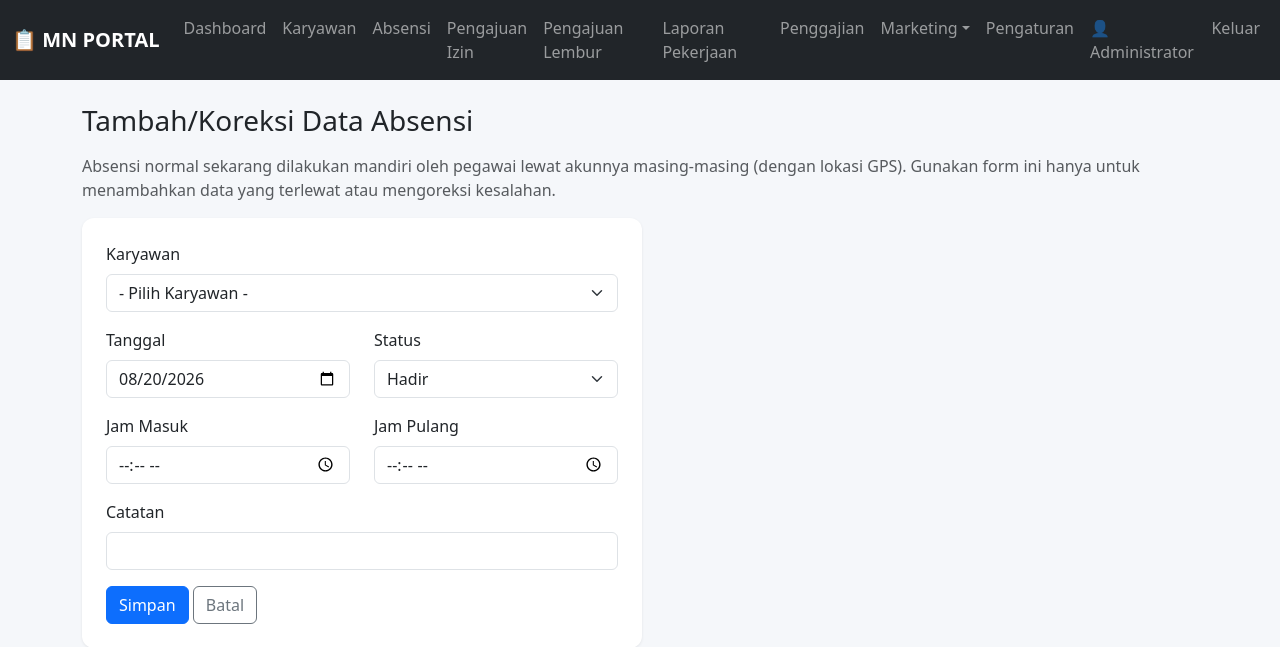
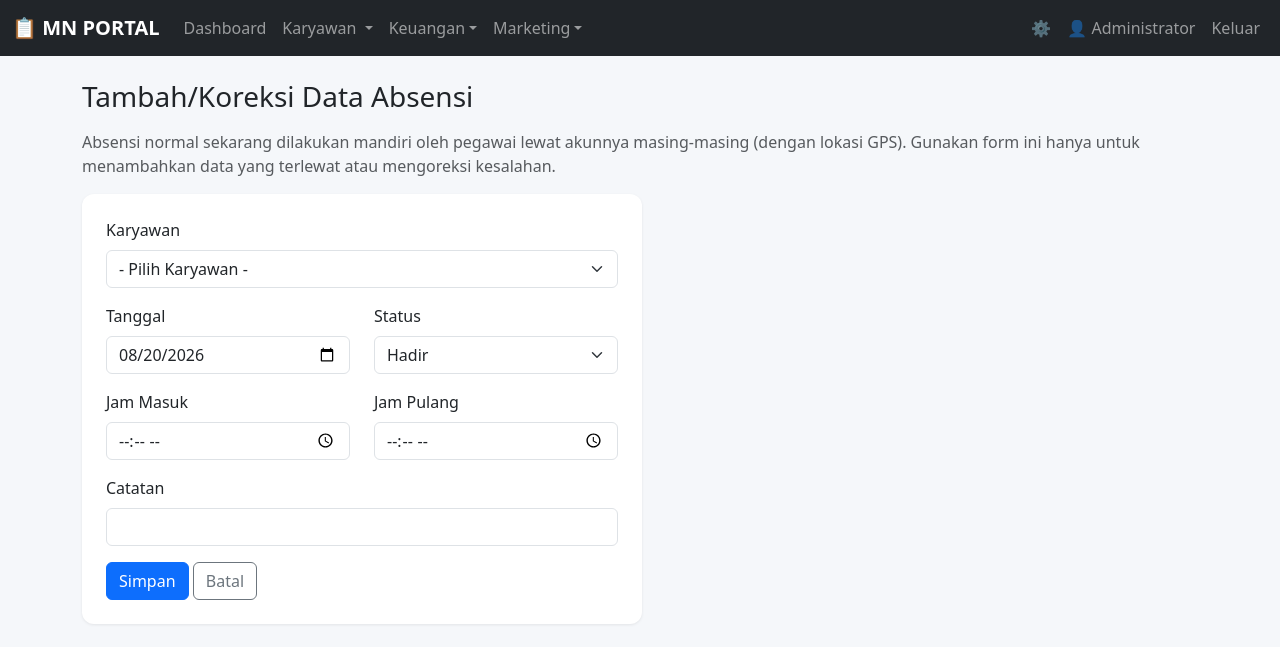
Before and after one commit to maslahaniqab/-techpresensi, a Flask app: page /absensi/koreksi in a window 1280 px wide. Shown: the top 647 px of the page. Run offline with Flask 3, Linux system fonts and the light colour scheme; a user stored in the database is signed in.

Commit message:
Kelompokkan menu navbar admin: Karyawan, Keuangan, Marketing + gear Pengaturan
Absensi/Izin/Lembur/Laporan Pekerjaan jadi submenu Karyawan, Penggajian
jadi submenu Keuangan, Pengaturan dipindah jadi ikon gear di samping
nama admin agar menu utama tidak terlalu padat.

Co-Authored-By: Claude Sonnet 5 <noreply@anthropic.com>

```diff
--- a/templates/base.html
+++ b/templates/base.html
@@ -30,22 +30,35 @@
     <div class="collapse navbar-collapse" id="navMenu">
       <ul class="navbar-nav me-auto">
         <li class="nav-item"><a class="nav-link" href="{{ url_for('dashboard') }}">Dashboard</a></li>
-        <li class="nav-item"><a class="nav-link" href="{{ url_for('karyawan_list') }}">Karyawan</a></li>
-        <li class="nav-item"><a class="nav-link" href="{{ url_for('absensi_list') }}">Absensi</a></li>
-        <li class="nav-item">
-          <a class="nav-link" href="{{ url_for('pengajuan_izin_list') }}">
-            Pengajuan Izin
-            {% if pending_izin_count %}<span class="badge bg-danger">{{ pending_izin_count }}</span>{% endif %}
+        <li class="nav-item dropdown">
+          <a class="nav-link dropdown-toggle" href="#" role="button" data-bs-toggle="dropdown">
+            Karyawan
+            {% if pending_izin_count or pending_lembur_count %}<span class="badge bg-danger">{{ pending_izin_count + pending_lembur_count }}</span>{% endif %}
           </a>
+          <ul class="dropdown-menu">
+            <li><a class="dropdown-item" href="{{ url_for('karyawan_list') }}">Data Karyawan</a></li>
+            <li><a class="dropdown-item" href="{{ url_for('absensi_list') }}">Absensi</a></li>
+            <li>
+              <a class="dropdown-item" href="{{ url_for('pengajuan_izin_list') }}">
+                Pengajuan Izin
+                {% if pending_izin_count %}<span class="badge bg-danger">{{ pending_izin_count }}</span>{% endif %}
+              </a>
+            </li>
+            <li>
+              <a class="dropdown-item" href="{{ url_for('pengajuan_lembur_list') }}">
+                Pengajuan Lembur
+                {% if pending_lembur_count %}<span class="badge bg-danger">{{ pending_lembur_count }}</span>{% endif %}
+              </a>
+            </li>
+            <li><a class="dropdown-item" href="{{ url_for('laporan_pekerjaan_list') }}">Laporan Pekerjaan</a></li>
+          </ul>
         </li>
-        <li class="nav-item">
-          <a class="nav-link" href="{{ url_for('pengajuan_lembur_list') }}">
-            Pengajuan Lembur
-            {% if pending_lembur_count %}<span class="badge bg-danger">{{ pending_lembur_count }}</span>{% endif %}
-          </a>
+        <li class="nav-item dropdown">
+          <a class="nav-link dropdown-toggle" href="#" role="button" data-bs-toggle="dropdown">Keuangan</a>
+          <ul class="dropdown-menu">
+            <li><a class="dropdown-item" href="{{ url_for('penggajian_list') }}">Penggajian</a></li>
+          </ul>
         </li>
-        <li class="nav-item"><a class="nav-link" href="{{ url_for('laporan_pekerjaan_list') }}">Laporan Pekerjaan</a></li>
-        <li class="nav-item"><a class="nav-link" href="{{ url_for('penggajian_list') }}">Penggajian</a></li>
         <li class="nav-item dropdown">
           <a class="nav-link dropdown-toggle" href="#" role="button" data-bs-toggle="dropdown">Marketing</a>
           <ul class="dropdown-menu">
@@ -54,9 +67,9 @@
             <li><a class="dropdown-item" href="{{ url_for('marketing_proyeksi') }}">Proyeksi Budget Iklan</a></li>
           </ul>
         </li>
-        <li class="nav-item"><a class="nav-link" href="{{ url_for('pengaturan') }}">Pengaturan</a></li>
       </ul>
-      <ul class="navbar-nav">
+      <ul class="navbar-nav align-items-lg-center">
+        <li class="nav-item"><a class="nav-link" href="{{ url_for('pengaturan') }}" title="Pengaturan">⚙️</a></li>
         <li class="nav-item"><a class="nav-link" href="{{ url_for('akun') }}">👤 {{ current_user.nama }}</a></li>
         <li class="nav-item"><a class="nav-link" href="{{ url_for('logout') }}">Keluar</a></li>
       </ul>
```
